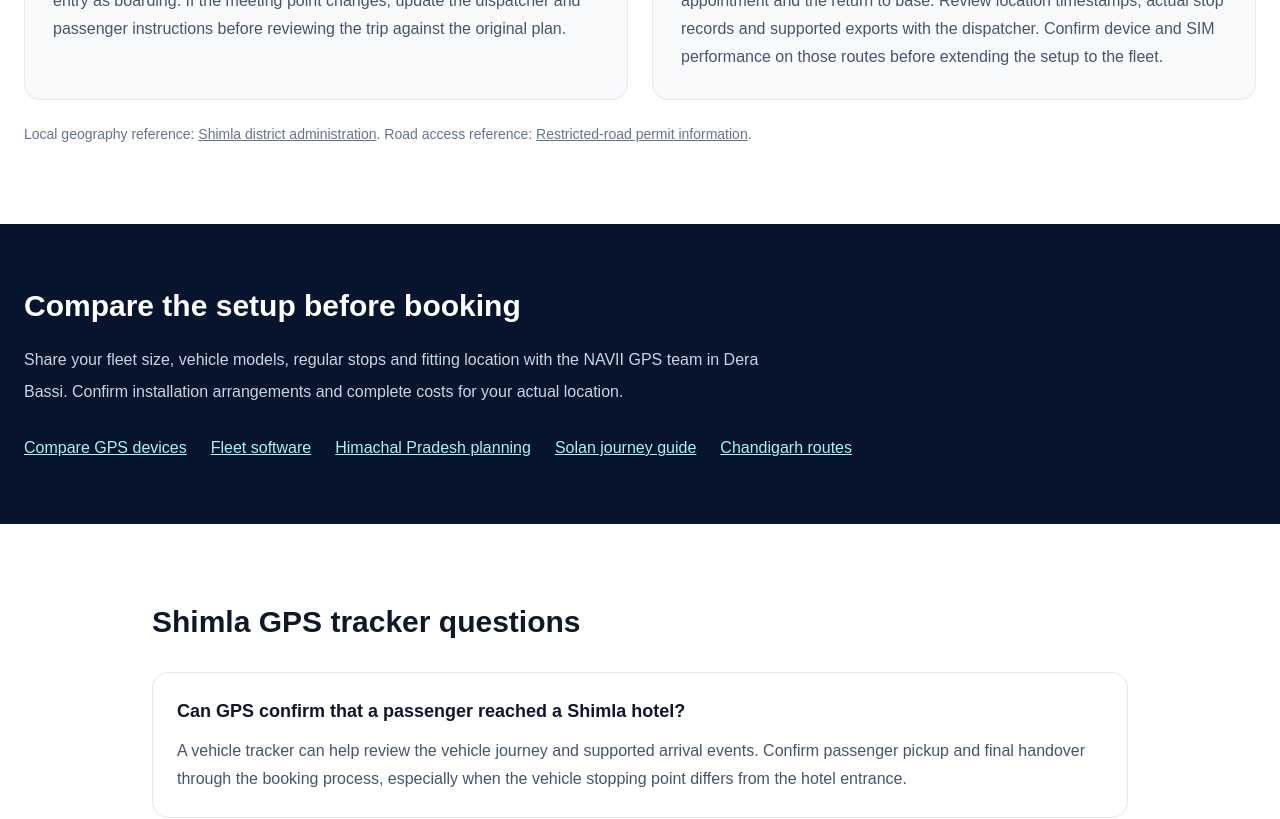
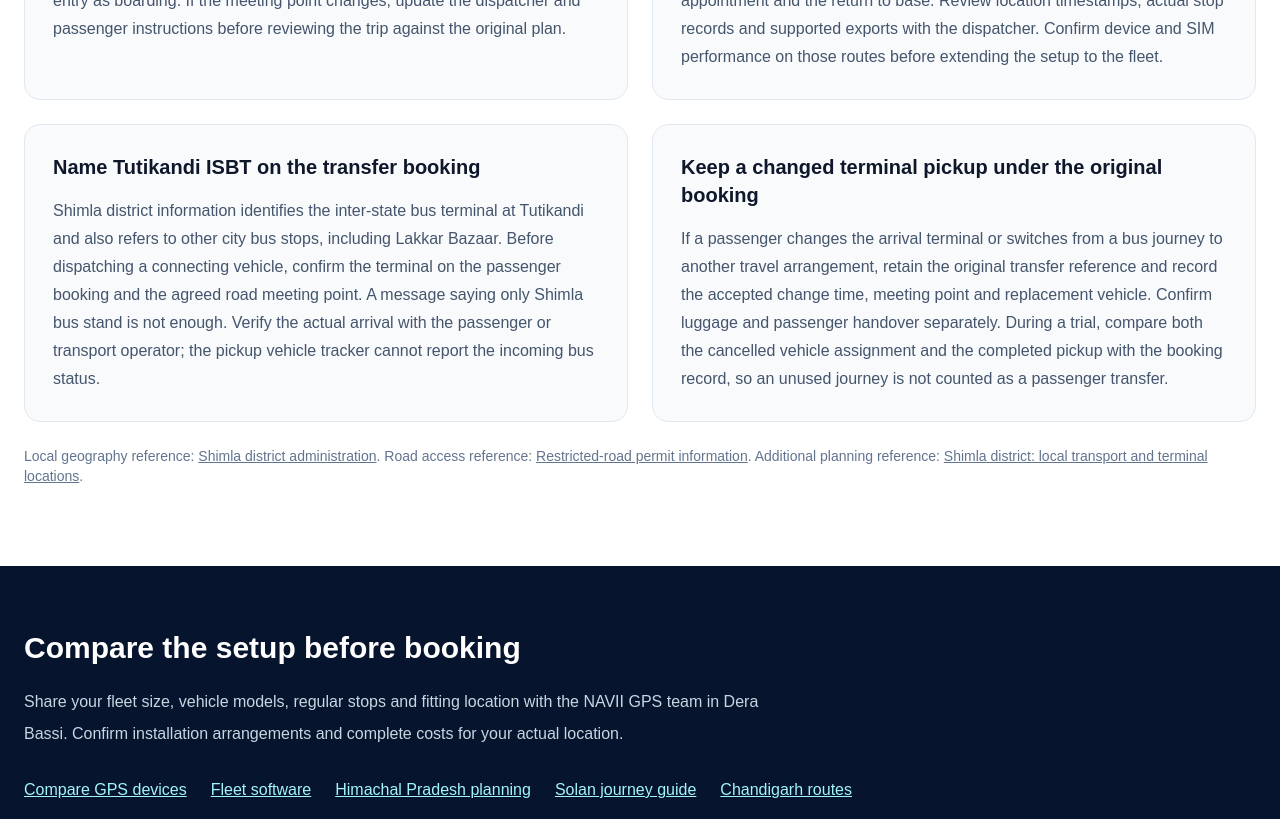
Before and after one commit to skdhall450-code/navii-gps-pro, a Next.js app: page /gps-tracker/himachal-pradesh/shimla in a window 1280 px wide. Shown: the part 1400-2219 px from the top of the page. Built offline with nearby package versions, Linux system fonts and the light colour scheme.

Commit message:
Improve Shimla and Solan local planning: app/gps-tracker/himachal-pradesh/shimla/page.tsx

```diff
--- a/app/gps-tracker/himachal-pradesh/shimla/page.tsx
+++ b/app/gps-tracker/himachal-pradesh/shimla/page.tsx
@@ -6,7 +6,7 @@ import Footer from "@/components/layout/FooterV2";
 const guide = {
   "name": "Shimla",
   "title": "GPS Tracker in Shimla | Pickups & City Service Fleets",
-  "description": "Plan GPS tracking in Shimla for hotel pickups and city service visits. Review parking handovers, road access checks, trip records and fitting arrangements.",
+  "description": "Plan GPS tracking in Shimla for hotel and Tutikandi ISBT pickups. Confirm the terminal, revised transfer bookings, road access and vehicle-to-passenger handovers.",
   "intro": "Shimla, the capital of Himachal Pradesh, extends across hills and connecting ridges. This city-focused guide helps passenger and service fleets distinguish the vehicle stopping point from the final customer destination, then agree how each visit will be confirmed.",
   "source": "https://hpshimla.nic.in/history/",
   "cases": [
@@ -25,6 +25,14 @@ const guide = {
     [
       "City service rounds and a representative trial",
       "For several appointments across Shimla, give each job its own reference and record whether the vehicle waited while work was completed away from it. Test a representative round with a parking handover, a changed appointment and the return to base. Review location timestamps, actual stop records and supported exports with the dispatcher. Confirm device and SIM performance on those routes before extending the setup to the fleet."
+    ],
+    [
+      "Name Tutikandi ISBT on the transfer booking",
+      "Shimla district information identifies the inter-state bus terminal at Tutikandi and also refers to other city bus stops, including Lakkar Bazaar. Before dispatching a connecting vehicle, confirm the terminal on the passenger booking and the agreed road meeting point. A message saying only Shimla bus stand is not enough. Verify the actual arrival with the passenger or transport operator; the pickup vehicle tracker cannot report the incoming bus status."
+    ],
+    [
+      "Keep a changed terminal pickup under the original booking",
+      "If a passenger changes the arrival terminal or switches from a bus journey to another travel arrangement, retain the original transfer reference and record the accepted change time, meeting point and replacement vehicle. Confirm luggage and passenger handover separately. During a trial, compare both the cancelled vehicle assignment and the completed pickup with the booking record, so an unused journey is not counted as a passenger transfer."
     ]
   ],
   "faqs": [
@@ -43,6 +51,14 @@ const guide = {
     [
       "How do I plan GPS installation for a Shimla fleet?",
       "Share vehicle models, the exact fitting location and typical pickup or service routes with NAVII GPS. Confirm installation availability, compatible hardware, SIM and platform costs, supported reports and renewal responsibilities before booking."
+    ],
+    [
+      "What should a Tutikandi ISBT pickup instruction include?",
+      "Specify Tutikandi ISBT, the dated transfer reference, passenger contact and agreed road meeting point. Confirm arrival and boarding separately, and check stopping arrangements before travel. Do not rely on the general label Shimla bus stand."
+    ],
+    [
+      "Can the pickup vehicle GPS confirm an incoming Shimla bus arrival?",
+      "No. Verify the incoming journey through the passenger or transport operator. Use the assigned pickup vehicle location and timestamp only for that vehicle, then record passenger and luggage handover through the transfer booking."
     ]
   ]
 };
@@ -67,7 +83,7 @@ export default function Page() {
       <h1 className="max-w-4xl text-4xl font-extrabold leading-tight md:text-6xl">{guide.title}</h1><p className="mt-7 max-w-3xl text-lg leading-8 text-slate-200">{guide.intro}</p>
       <Link href="/contact" className="mt-8 inline-block rounded-xl bg-cyan-500 px-6 py-4 font-semibold text-slate-950">Discuss your {guide.name} fleet</Link>
     </div></section>
-    <section className="bg-white py-20"><div className="mx-auto max-w-7xl px-6"><h2 className="text-3xl font-bold text-slate-900">Plan your {guide.name} vehicle operations</h2><div className="mt-8 grid gap-6 md:grid-cols-2">{guide.cases.map(([heading, text]) => <article key={heading} className="rounded-2xl border border-slate-200 bg-slate-50 p-7"><h3 className="text-xl font-bold text-slate-900">{heading}</h3><p className="mt-4 leading-7 text-slate-600">{text}</p></article>)}</div><p className="mt-6 text-sm text-slate-500">Local geography reference: <a href={guide.source} className="underline">Shimla district administration</a>. Road access reference: <a href="https://hpshimla.nic.in/service/permit/" className="underline">Restricted-road permit information</a>.</p></div></section>
+    <section className="bg-white py-20"><div className="mx-auto max-w-7xl px-6"><h2 className="text-3xl font-bold text-slate-900">Plan your {guide.name} vehicle operations</h2><div className="mt-8 grid gap-6 md:grid-cols-2">{guide.cases.map(([heading, text]) => <article key={heading} className="rounded-2xl border border-slate-200 bg-slate-50 p-7"><h3 className="text-xl font-bold text-slate-900">{heading}</h3><p className="mt-4 leading-7 text-slate-600">{text}</p></article>)}</div><p className="mt-6 text-sm text-slate-500">Local geography reference: <a href={guide.source} className="underline">Shimla district administration</a>. Road access reference: <a href="https://hpshimla.nic.in/service/permit/" className="underline">Restricted-road permit information</a>. Additional planning reference: <a href="https://hpshimla.nic.in/local-transportation-and-parking/" className="underline">Shimla district: local transport and terminal locations</a>.</p></div></section>
     <section className="bg-[#06142E] py-16 text-white"><div className="mx-auto max-w-7xl px-6"><h2 className="text-3xl font-bold">Compare the setup before booking</h2><p className="mt-5 max-w-3xl leading-8 text-slate-300">Share your fleet size, vehicle models, regular stops and fitting location with the NAVII GPS team in Dera Bassi. Confirm installation arrangements and complete costs for your actual location.</p><div className="mt-7 flex flex-wrap gap-6 text-cyan-200"><Link className="underline" href="/products">Compare GPS devices</Link><Link className="underline" href="/software">Fleet software</Link><Link className="underline" href="/gps-tracker/himachal-pradesh">Himachal Pradesh planning</Link><Link className="underline" href="/gps-tracker/himachal-pradesh/solan">Solan journey guide</Link><Link className="underline" href="/gps-tracker/chandigarh">Chandigarh routes</Link></div></div></section>
     <section className="bg-white py-20"><div className="mx-auto max-w-5xl px-6"><h2 className="text-3xl font-bold text-slate-900">{guide.name} GPS tracker questions</h2><div className="mt-8 space-y-5">{guide.faqs.map(([question, answer]) => <article key={question} className="rounded-2xl border border-slate-200 p-6"><h3 className="text-lg font-bold text-slate-900">{question}</h3><p className="mt-3 leading-7 text-slate-600">{answer}</p></article>)}</div></div></section>
   </main><Footer /></>;
```
